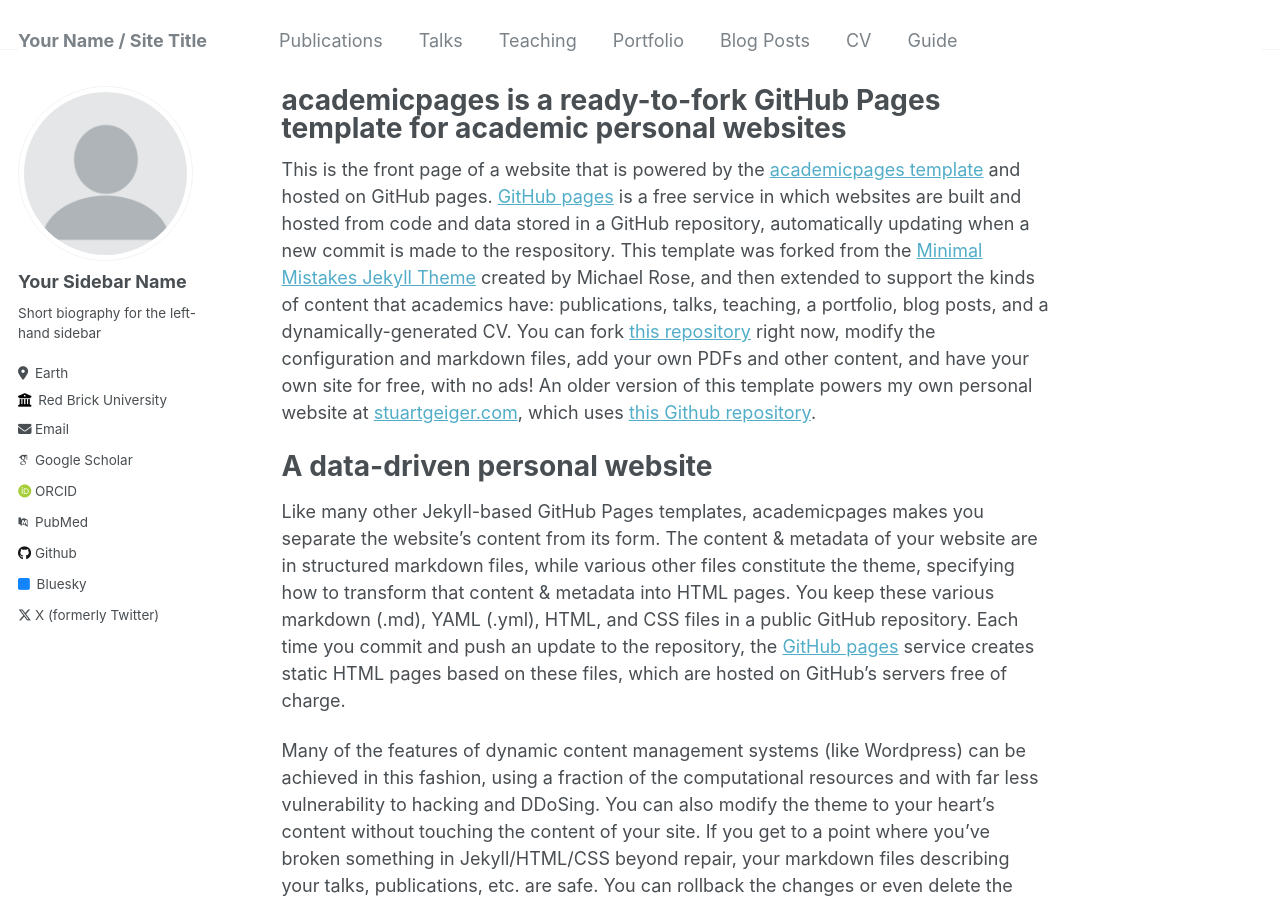
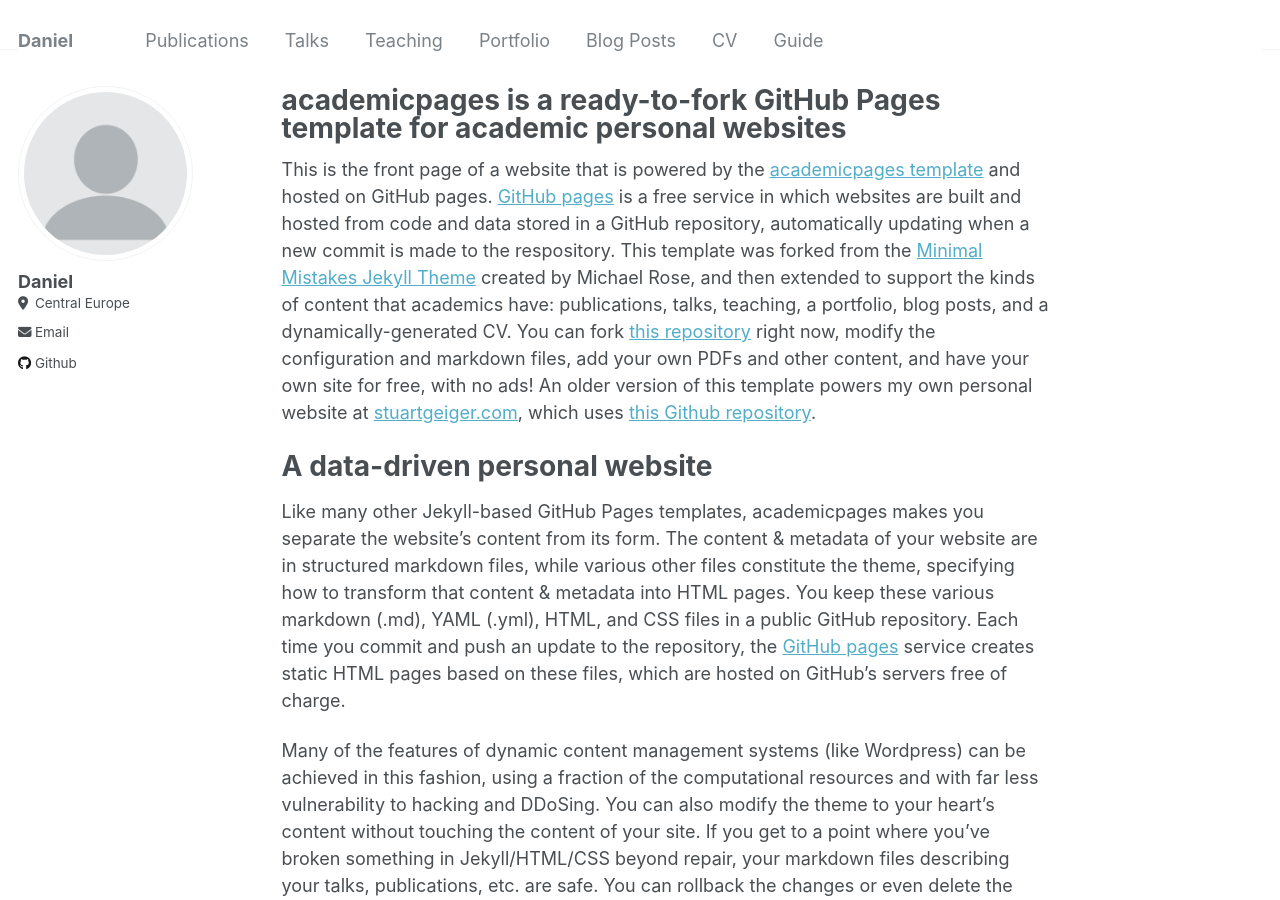
Before and after one commit to DanjelFCs/DanjelFCs.github.io, a Jekyll site: the page built from _pages/about.md, in a window 1280 px wide and 900 px high. Built offline with Jekyll 4.4.1, drawn with Linux system fonts in a browser that asks for light colours; some web fonts are replaced.

Commit message:
Update _config.yml

```diff
--- a/_config.yml
+++ b/_config.yml
@@ -8,7 +8,7 @@
 
 # Basic Site Settings
 locale                   : "en-US"
-title                    : "Your Name / Site Title"
+title                    : "Daniel"
 title_separator          : "-"
 name                     : &name "Your Name"
 description              : &description "personal description"
@@ -22,32 +22,32 @@ repository               : "academicpages/academicpages.github.io"
 author:
   # Biographic information
   avatar           : "profile.png"
-  name             : "Your Sidebar Name"
+  name             : "Daniel"
   pronouns         : # example: "she/her"
-  bio              : "Short biography for the left-hand sidebar"
-  location         : "Earth"
-  employer         : "Red Brick University"
+  bio              : #"Short biography for the left-hand sidebar"
+  location         : "Central Europe"
+  employer         : #"Red Brick University"
   uri              : # URL
-  email            : "none@example.org"
+  email            : "csaba daniel farkas @ gmail.com"
 
   # Academic websites
   arxiv            : # URL - Update with the correct link to your profile
-  googlescholar    : "https://scholar.google.com/citations?user=PS_CX0AAAAAJ"
+  googlescholar    : #"https://scholar.google.com/citations?user=PS_CX0AAAAAJ"
   impactstory      : # URL
-  orcid            : "http://orcid.org/yourorcidurl"
-  pubmed           : "https://www.ncbi.nlm.nih.gov/pubmed/?term=john+snow"
+  orcid            : #"http://orcid.org/yourorcidurl"
+  pubmed           : #"https://www.ncbi.nlm.nih.gov/pubmed/?term=john+snow"
   researchgate     : # URL
 
   # Repositories and software development
   bitbucket        : # Username - Update with your username on the site
   codepen          : # Username
   dribbble         : # Username
-  github           : "academicpages"
+  github           : "DanjelFCs"
   kaggle           : # Username
   stackoverflow    : # User number or user number and name (i.e., use "1" or "1/jeff-atwood")
 
   # Social media
-  bluesky          : "bsky.app" # Replace this with you Bluesky username
+  bluesky          : # Username
   facebook         : # Username
   flickr           : # Username
   foursquare       : # Username
@@ -64,7 +64,7 @@ author:
   steam            : # Username
   telegram         : # URL
   tumblr           : # Username
-  twitter          : "UniofOxford"  # Replace this with your X / Twitter handle
+  twitter          : #"UniofOxford"  # Replace this with your X / Twitter handle
   vine             : # Username
   weibo            : # Username
   wikipedia        : # Username
```
